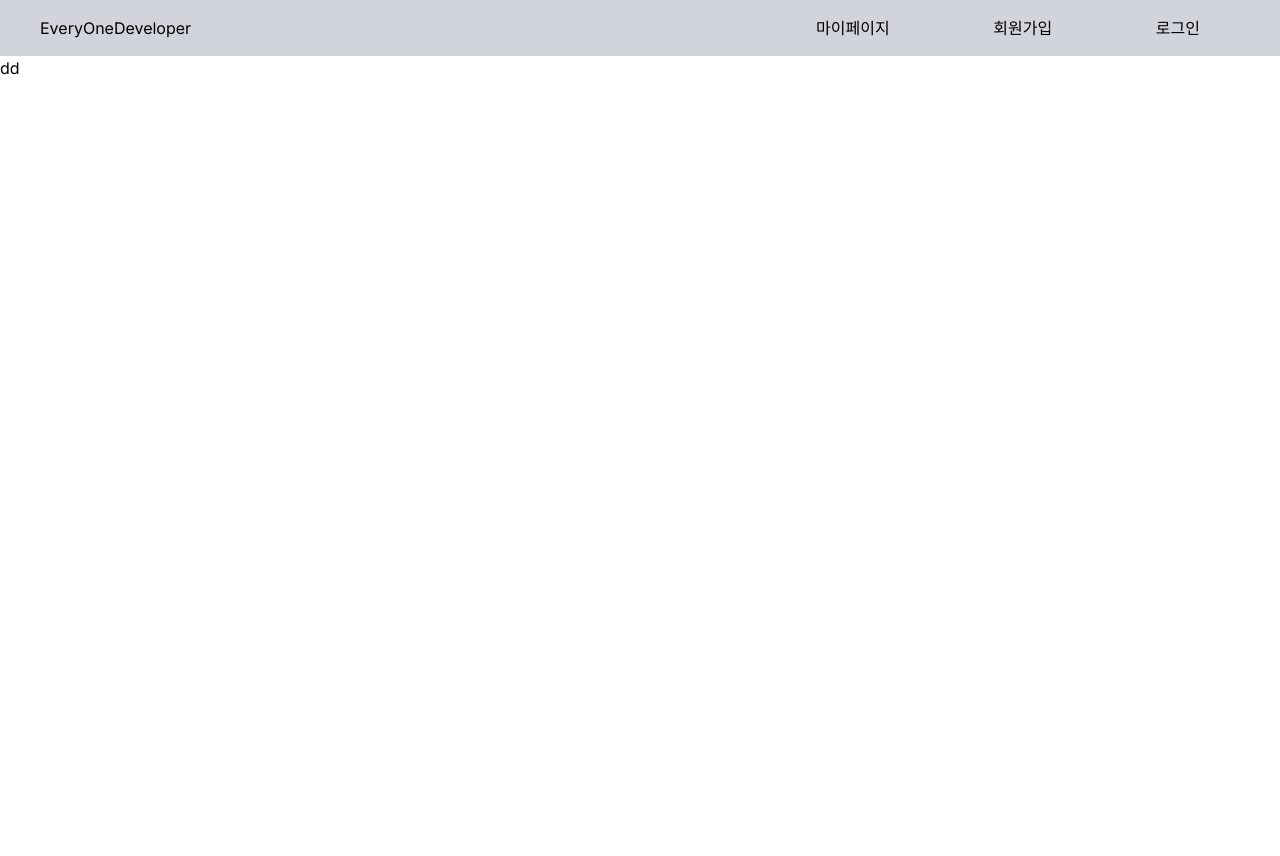
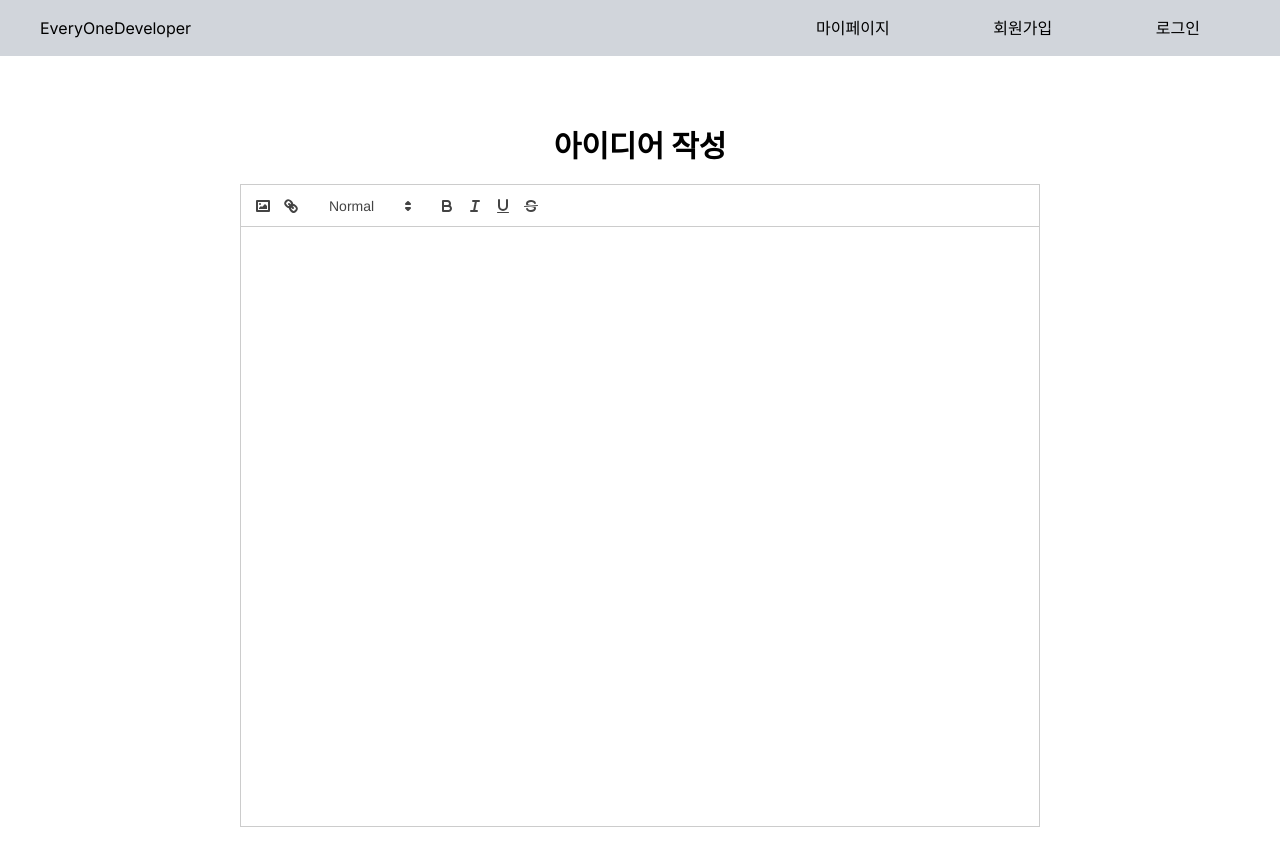
Before and after one commit to kimwoojin123/eod, a Next.js app: page /ideaApply/ideaWrite in a window 1280 px wide. Before the commit the page ends 800 px from the top, so only its background shows below. Built offline with nearby package versions, Linux system fonts and the light colour scheme.

Commit message:
텍스트 에디터 추가

```diff
--- a/app/ideaApply/ideaWrite/page.tsx
+++ b/app/ideaApply/ideaWrite/page.tsx
@@ -1,7 +1,20 @@
+'use client'
+
+import React, { useState } from 'react';
+import TextEditor from "@/app/ui/textEditor"
+
 export default function IdeaWrite(){
+  const [editorValue, setEditorValue] = useState<string>('');
+
+  const handleEditorChange = (value : string) => {
+    setEditorValue(value);
+  };
   return (
     <div>
-      dd
+      <div className='flex flex-col justify-center items-center h-screen'>
+      <h1 className='font-bold text-3xl mb-5'>아이디어 작성</h1>
+        <TextEditor value={editorValue} onChange={handleEditorChange} />
+      </div>
     </div>
   )
 }
--- /dev/null
+++ b/app/ui/textEditor.tsx
@@ -0,0 +1,32 @@
+import ReactQuill from 'react-quill';
+import 'react-quill/dist/quill.snow.css';
+
+interface TextEditorProps {
+  value: string;
+  onChange: (value: string) => void;
+}
+
+const TextEditor: React.FC<TextEditorProps> = ({ value, onChange }) => {
+  const modules = {
+    toolbar: {
+      container: [
+        ["image", "link"],
+        [{ header: [1, 2, 3, 4, 5, false] }],
+        ["bold", "italic", "underline", "strike"],
+      ],
+    },
+  };
+
+
+  return (
+    <ReactQuill
+      style={{ width: "800px", height: "600px" }}
+      theme="snow"
+      value={value}
+      onChange={onChange}
+      modules={modules}
+    />
+  );
+};
+
+export default TextEditor;
--- a/package.json
+++ b/package.json
@@ -11,9 +11,13 @@
   "dependencies": {
     "@aws-amplify/ui-react": "^6.1.2",
     "aws-amplify": "^6.0.13",
+    "highlight.js": "^11.9.0",
     "next": "14.1.0",
+    "quill": "^2.0.0-beta.1",
+    "quill-image-resize": "^3.0.9",
     "react": "^18",
-    "react-dom": "^18"
+    "react-dom": "^18",
+    "react-quill": "^2.0.0"
   },
   "devDependencies": {
     "@types/node": "^20",
```
Also changed, not shown: 1 other file (tests, documents, lock files or other folders).
